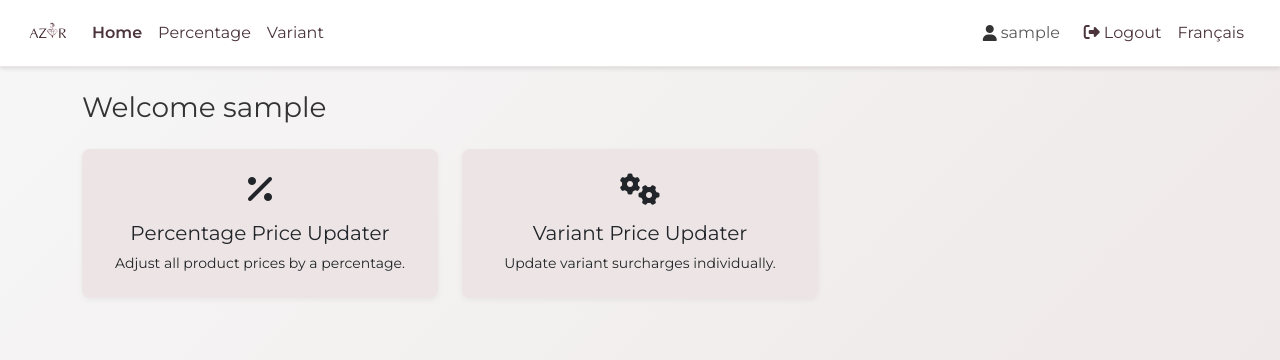
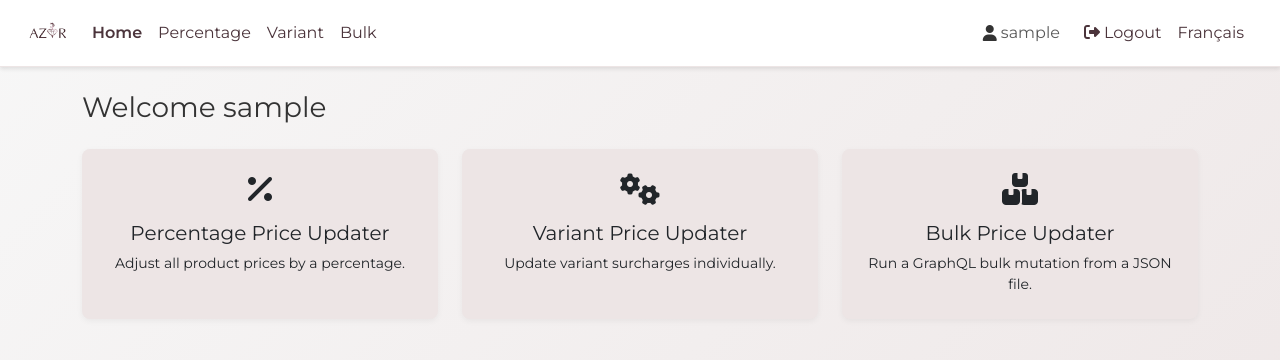
Before and after one commit to AGUENAOU-AYOUB/Azor-App, a Flask app: page / in a window 1280 px wide. Shown: the top 360 px of the page. Run offline with Flask 3, Linux system fonts and the light colour scheme; the visitor is signed in with stand-in values (Sample User, id 1).

Commit message:
Add bulk update feature

```diff
--- /dev/null
+++ b/scripts/bulk_updates.json
@@ -0,0 +1,3 @@
+[
+  {"id": 0, "price": "0.00"}
+]
--- a/webapp/__init__.py
+++ b/webapp/__init__.py
@@ -11,6 +11,7 @@ TRANSLATIONS = {
     'home': {'en': 'Home', 'fr': 'Accueil'},
     'percentage': {'en': 'Percentage', 'fr': 'Pourcentage'},
     'variant': {'en': 'Variant', 'fr': 'Variante'},
+    'bulk': {'en': 'Bulk', 'fr': 'Lot'},
     'logout': {'en': 'Logout', 'fr': 'Déconnexion'},
     'language': {'en': 'Français', 'fr': 'English'},
     'login': {'en': 'Login', 'fr': 'Connexion'},
@@ -26,6 +27,11 @@ TRANSLATIONS = {
     'variant_card_desc': {
         'en': 'Update variant surcharges individually.',
         'fr': 'Mettre à jour chaque supplément de variante individuellement.'
+    },
+    'bulk_card_title': {'en': 'Bulk Price Updater', 'fr': 'Mise à jour en lot'},
+    'bulk_card_desc': {
+        'en': 'Run a GraphQL bulk mutation from a JSON file.',
+        'fr': 'Lancer une mise à jour en lot depuis un fichier JSON.'
     },
     'percentage_title': {'en': 'Percentage Price Update', 'fr': 'Mise à jour des prix par pourcentage'},
     'enter_percentage': {'en': 'Enter percentage', 'fr': 'Entrez le pourcentage'},
@@ -47,6 +53,11 @@ TRANSLATIONS = {
     'invalid_value': {
         'en': 'Invalid value for {chain}',
         'fr': 'Valeur invalide pour {chain}'
+    },
+    'bulk_title': {'en': 'Bulk Price Update', 'fr': 'Mise à jour en lot'},
+    'bulk_intro': {
+        'en': 'The script will read "scripts/bulk_updates.json" and run a GraphQL bulk mutation.',
+        'fr': 'Le script lira "scripts/bulk_updates.json" et lancera une mutation GraphQL en lot.'
     },
 }
 
--- a/webapp/routes.py
+++ b/webapp/routes.py
@@ -26,7 +26,8 @@ def toggle_language():
 SCRIPTS = {
     'percentage': os.path.join('scripts', 'update_prices_shopify.py'),
     'variant': os.path.join('tempo solution', 'update_prices.py'),
-    'reset': os.path.join('scripts', 'reset_prices_shopify.py')
+    'reset': os.path.join('scripts', 'reset_prices_shopify.py'),
+    'bulk': os.path.join('scripts', 'bulk_update_prices.py')
 }
 
 
@@ -48,6 +49,11 @@ def home():
 @login_required
 def percentage_updater():
     return render_template('percentage.html')
+
+@main_bp.route('/bulk-updater')
+@login_required
+def bulk_updater():
+    return render_template('bulk.html')
 
 @main_bp.route('/variant-updater', methods=['GET', 'POST'])
 @login_required
@@ -108,3 +114,10 @@ def stream_variant():
 def stream_reset():
     cmd = ['python3', SCRIPTS['reset']]
     return Response(stream_job(cmd), mimetype='text/event-stream')
+
+
+@main_bp.route('/stream/bulk')
+@login_required
+def stream_bulk():
+    cmd = ['python3', SCRIPTS['bulk'], os.path.join('scripts', 'bulk_updates.json')]
+    return Response(stream_job(cmd), mimetype='text/event-stream')
--- a/webapp/templates/base.html
+++ b/webapp/templates/base.html
@@ -30,6 +30,9 @@
         </li>
         <li class="nav-item">
           <a class="nav-link {{ 'active' if request.path == url_for('main.variant_updater') else '' }}" href="{{ url_for('main.variant_updater') }}">{{ t('variant') }}</a>
+        </li>
+        <li class="nav-item">
+          <a class="nav-link {{ 'active' if request.path == url_for('main.bulk_updater') else '' }}" href="{{ url_for('main.bulk_updater') }}">{{ t('bulk') }}</a>
         </li>
         {% endif %}
       </ul>
--- a/webapp/templates/home.html
+++ b/webapp/templates/home.html
@@ -21,5 +21,14 @@
       </div>
     </a>
   </div>
+  <div class="col-md-6 col-lg-4">
+    <a href="{{ url_for('main.bulk_updater') }}" class="text-decoration-none text-reset">
+      <div class="card service-card h-100 text-center p-4">
+        <i class="fa-solid fa-boxes-stacked fa-2x mb-3"></i>
+        <h5 class="card-title">{{ t('bulk_card_title') }}</h5>
+        <p class="card-text small">{{ t('bulk_card_desc') }}</p>
+      </div>
+    </a>
+  </div>
 </div>
 {% endblock %}
```
Also changed, not shown: scripts/bulk_update_prices.py (added, +93 -0 lines), webapp/templates/bulk.html (added, +36 -0 lines), README.md.
